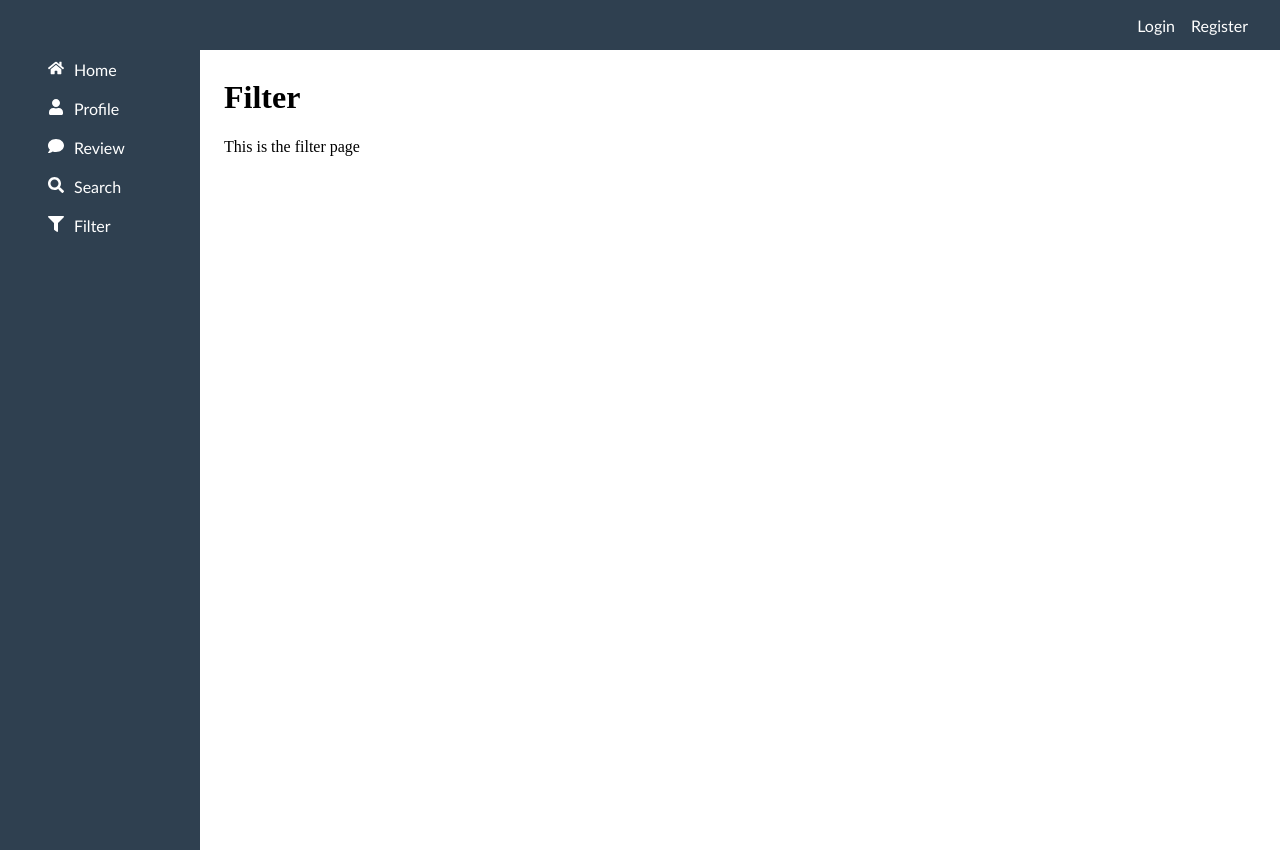
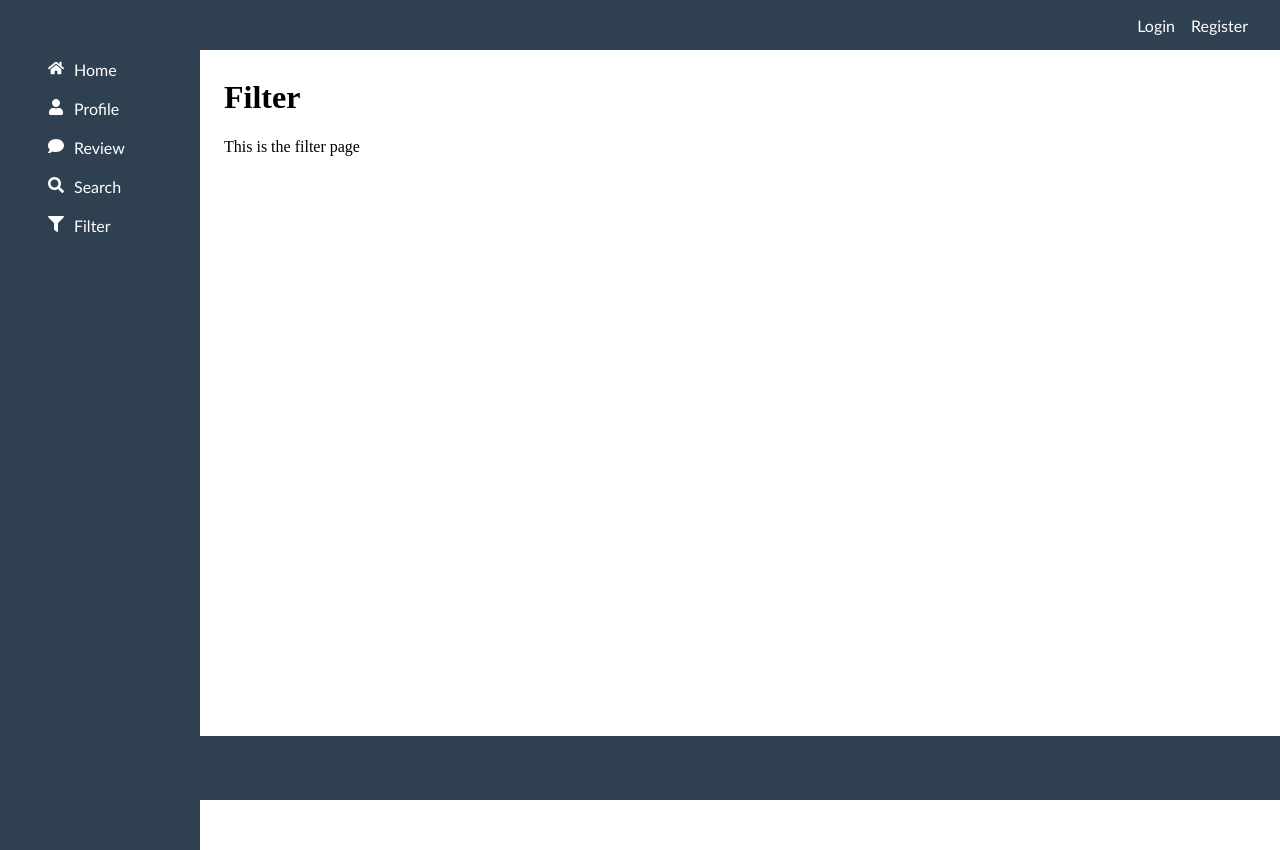
Before and after one commit to April-2022-LC-LiftOff/PyramidBuilders, a React (Create React App) app in the folder frontend/: page /filter in a window 1280 px wide. Built offline with nearby package versions, Linux system fonts and the light colour scheme.

Commit message:
footer installed

```diff
--- a/frontend/package.json
+++ b/frontend/package.json
@@ -11,6 +11,7 @@
 		"react-icons": "^4.3.1",
 		"react-router-dom": "^5.0.0",
 		"react-scripts": "^5.0.1",
+		"styled-components": "^5.3.5",
 		"web-vitals": "^2.1.4"
 	},
 	"scripts": {
--- a/frontend/src/App.js
+++ b/frontend/src/App.js
@@ -7,6 +7,10 @@ import Search from './components/contentPages/Search';
 import Filter from './components/contentPages/Filter';
 import Review from './components/contentPages/Review';
 import './App.css';
+import React from 'react';
+import Footer from './components/Footer/Footer';
+import { Fragment } from 'react';
+import ScrollButton from './components/Footer/ScrollButton';
 
 
 function App() {
@@ -27,7 +31,12 @@ function App() {
           </div>
         </div>
       </Router>
+      <Footer/>
+      <ScrollButton />
+
     </div>
+
+
   );
 }
 
--- /dev/null
+++ b/frontend/src/components/Footer/Footer.js
@@ -0,0 +1,8 @@
+import React from "react";
+
+const Footer = () => (
+  <div className="footer">
+  </div>
+);
+
+export default Footer;
--- /dev/null
+++ b/frontend/src/components/Footer/ScrollButton.js
@@ -0,0 +1,38 @@
+import React, {useState} from 'react';
+import {FaArrowCircleUp} from 'react-icons/fa';
+import { Button } from './Styles';
+
+const ScrollButton = () =>{
+
+  const [visible, setVisible] = useState(false)
+
+  const toggleVisible = () => {
+    const scrolled = document.documentElement.scrollTop;
+    if (scrolled > 1){
+      setVisible(true)
+    }
+    else if (scrolled <= 0){
+      setVisible(false)
+    }
+  };
+
+  const scrollToTop = () =>{
+    window.scrollTo({
+      top: 0,
+      behavior: 'smooth'
+      /* you can also use 'auto' behaviour
+         in place of 'smooth' */
+    });
+  };
+
+  window.addEventListener('scroll', toggleVisible);
+
+  return (
+    <Button>
+     <FaArrowCircleUp onClick={scrollToTop}
+     style={{display: visible ? 'inline' : 'none'}} />
+    </Button>
+  );
+}
+
+export default ScrollButton;
--- /dev/null
+++ b/frontend/src/components/Footer/Styles.js
@@ -0,0 +1,19 @@
+import styled from 'styled-components';
+
+
+export const Content = styled.div`
+   overflowY: scroll;
+   height: 2500px;
+`;
+
+export const Button = styled.div`
+   position: fixed;
+   width: 100%;
+   left: 50%;
+   bottom: 40px;
+   height: 20px;
+   font-size: 3rem;
+   z-index: 1;
+   cursor: pointer;
+   color: white;
+   `
--- /dev/null
+++ b/frontend/src/components/Footer/index.css
@@ -0,0 +1,13 @@
+
+
+.footer{
+    margin-top: 1rem;
+    padding: 2rem;
+    background-color: #2f4050;
+    position: fixed;
+    bottom: 0;
+    left: 0;
+    width: 100%;
+    text-align: center;
+    color: white;
+  }
--- a/frontend/src/index.js
+++ b/frontend/src/index.js
@@ -1,5 +1,6 @@
 import React from 'react';
 import ReactDOM from 'react-dom/client';
+import "./components/Footer/index.css";
 import { BrowserRouter } from 'react-router-dom';
 import App from './App';
 
```
Also changed, not shown: 1 other file (tests, documents, lock files or other folders). Lines whose indentation alone changed are shown as unchanged.
